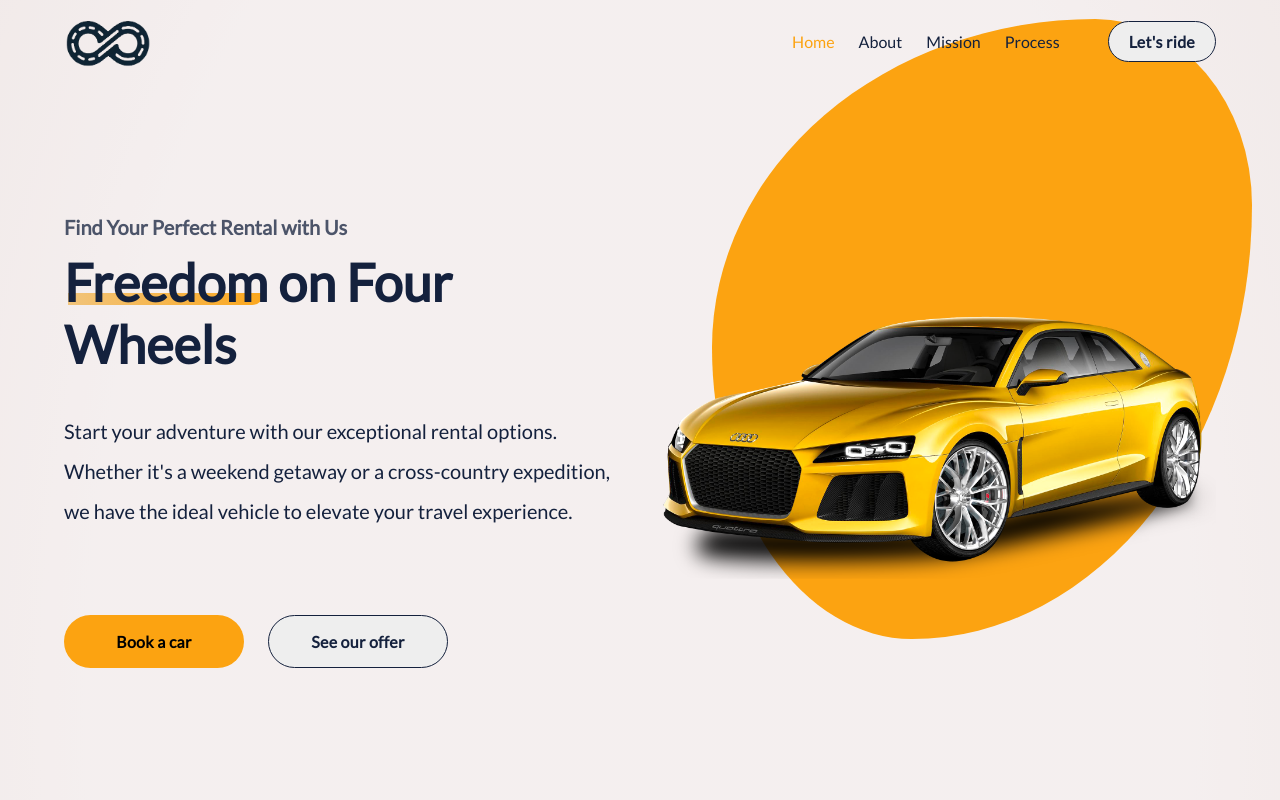
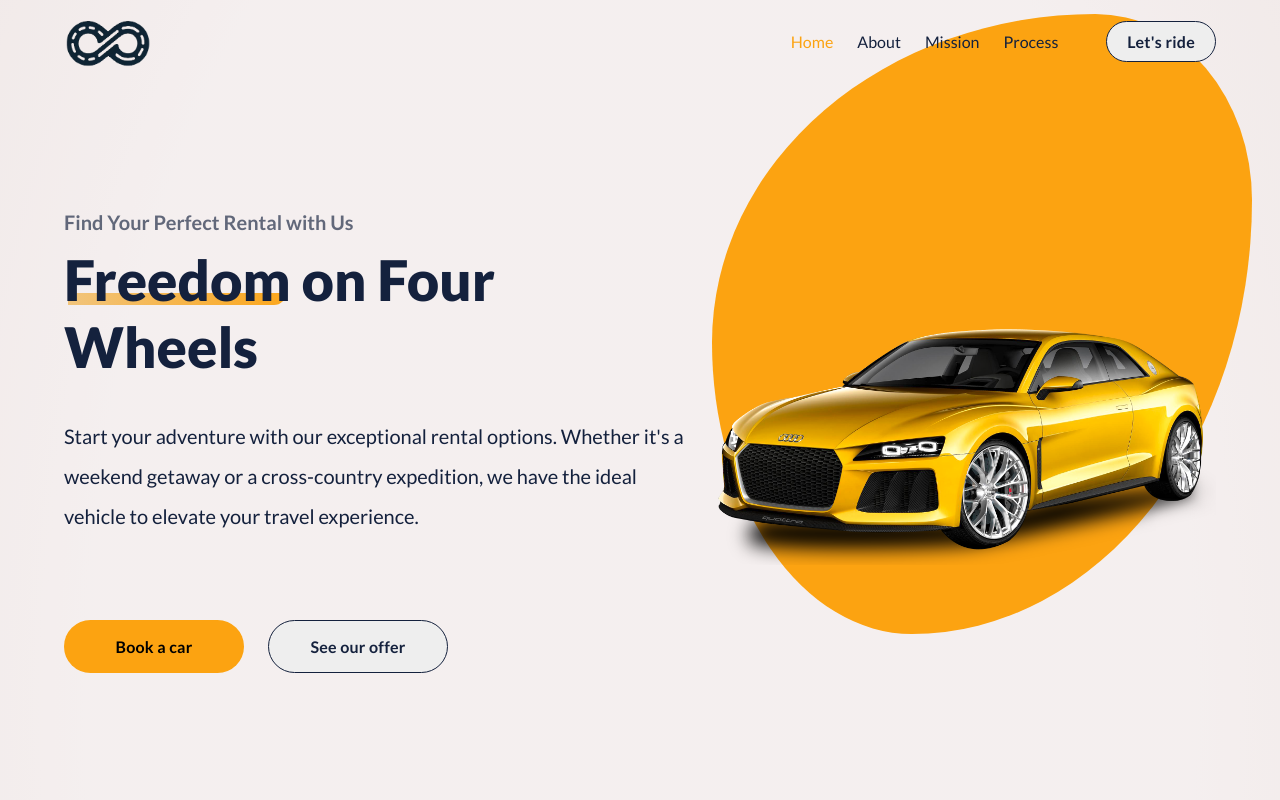
Before and after one commit to JakubWojtkowski/InfiWheel, a React (Create React App) app: page / in a window 1280 px wide. Shown: the top 800 px of the page. Built offline with nearby package versions, Linux system fonts and the light colour scheme.

Commit message:
Some hero section improveness. Font change.

```diff
--- a/public/index.html
+++ b/public/index.html
@@ -14,7 +14,8 @@
     <!-- Fonts -->
     <link rel="preconnect" href="https://fonts.googleapis.com">
     <link rel="preconnect" href="https://fonts.gstatic.com" crossorigin>
-    <link href="https://fonts.googleapis.com/css2?family=Lato&family=Rubik&display=swap" rel="stylesheet">
+    <link href="https://fonts.googleapis.com/css2?family=Lato:wght@400;700;900&family=Rubik&display=swap"
+        rel="stylesheet">
 </head>
 
 <body>
--- a/src/components/Hero.js
+++ b/src/components/Hero.js
@@ -45,7 +45,7 @@ const Container = styled.div`
 
 const Main = styled.div`
   display: grid;
-  grid-template-columns: 1fr 1fr;
+  grid-template-columns: 0.55fr 0.45fr;
   grid-gap: 24px;
 
   @media only screen and (max-width: 768px) {
@@ -98,11 +98,16 @@ const Image = styled.img`
   height: auto;
   object-fit: cover;
   z-index: 1;
+
+  @media only screen and (max-width: 1000px) {
+    width: 40vw;
+  }
 `;
 
 const Heading = styled.h1`
-  font-size: clamp(1.75rem, 5vw, 3.25rem);
+  font-size: clamp(1.75rem, 5vw, 3.5rem);
   z-index: 1;
+  font-weight: 900;
 
   span {
     position: relative;
@@ -137,7 +142,7 @@ const Heading = styled.h1`
 `;
 
 const SubHeading = styled.h3`
-  opacity: 0.75;
+  opacity: 0.65;
   font-size: clamp(0.75rem, 3.5vw, 1.25rem);
 `;
 
```
Also changed, not shown: src/components/Home.js (+0 -16 lines).
